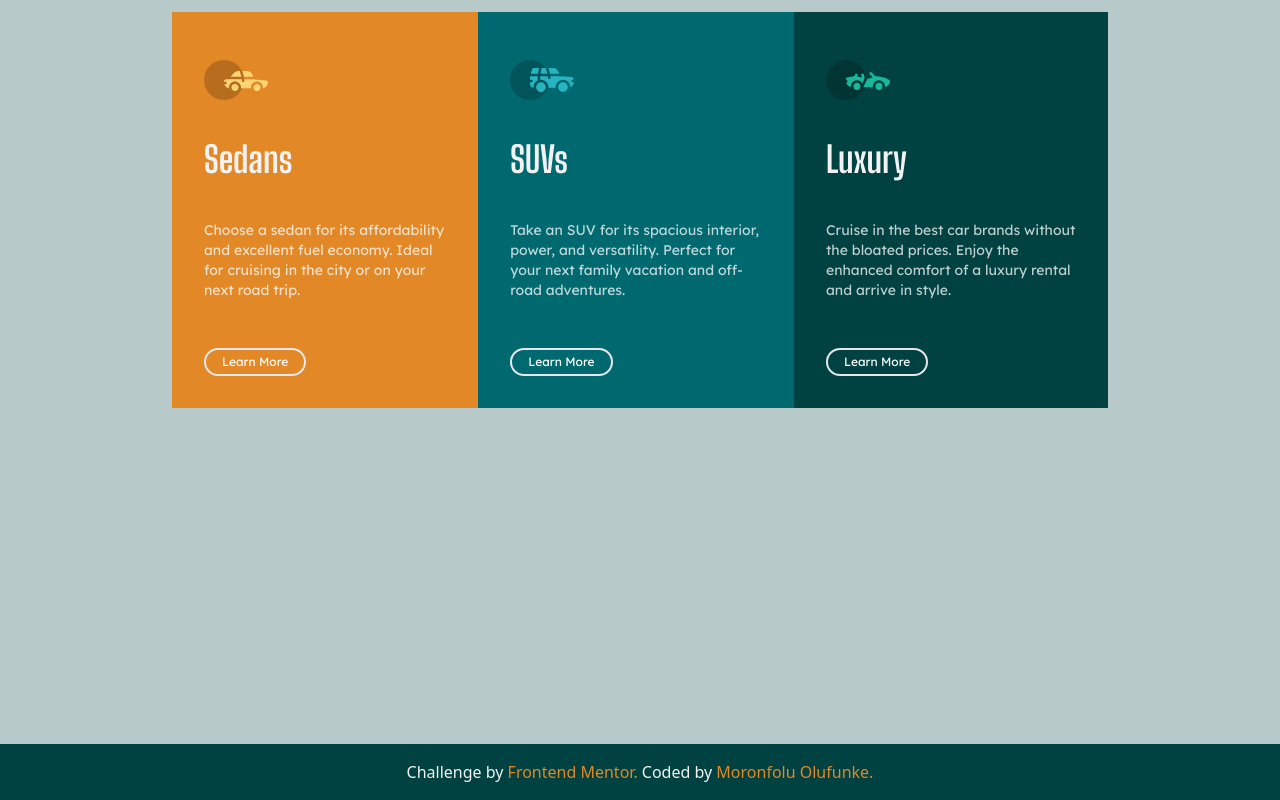
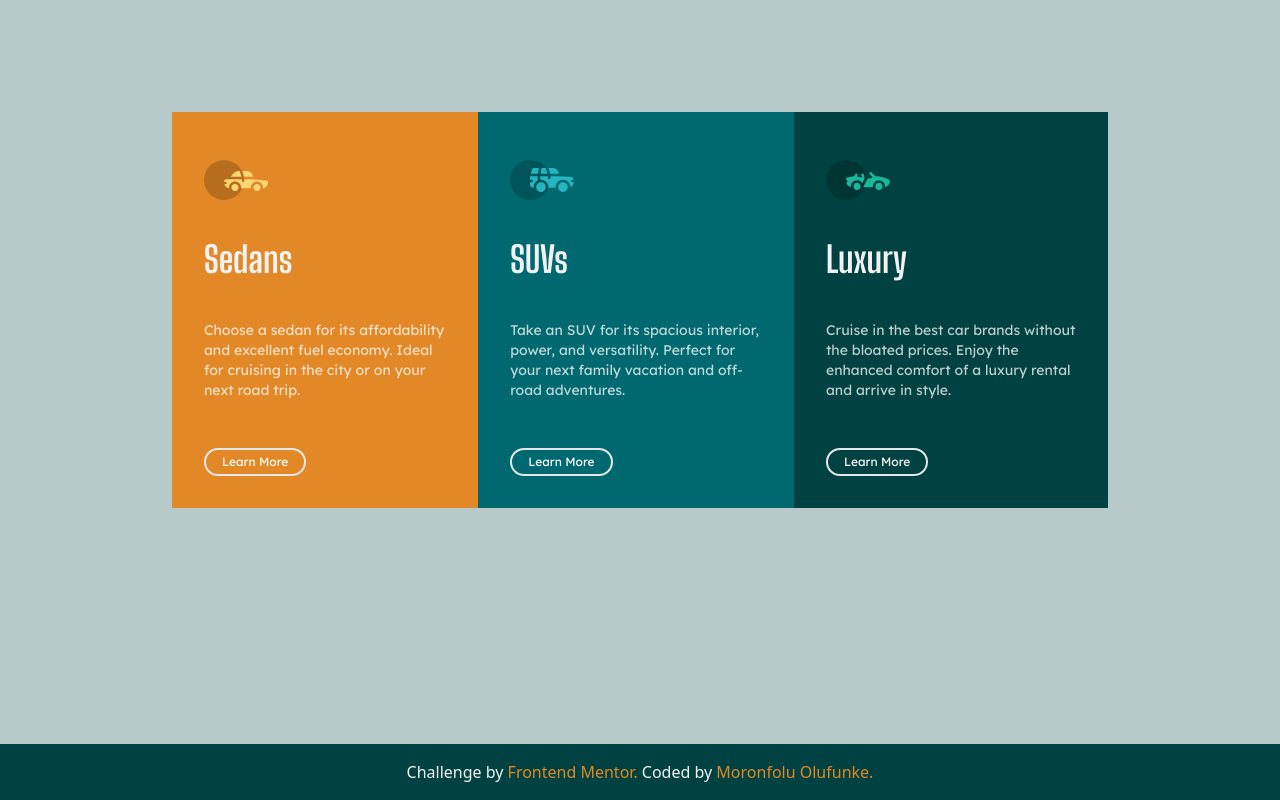
Before and after one commit to MoeRayo/card-components, a Vue app: page / in a window 1280 px wide. Built offline with nearby package versions, Linux system fonts and the light colour scheme.

Commit message:
feat: animation for cards movement across the screen

```diff
--- a/package.json
+++ b/package.json
@@ -9,6 +9,7 @@
   },
   "dependencies": {
     "core-js": "^3.6.5",
+    "gsap": "^3.6.1",
     "vue": "^2.6.11"
   },
   "devDependencies": {
--- a/src/App.vue
+++ b/src/App.vue
@@ -6,6 +6,8 @@
 </template>
 
 <script>
+
+
 import cardcomponent from './components/CardsComponent.vue'
 import footinfo from './components/Footer.vue'
 
--- a/src/components/CardsComponent.vue
+++ b/src/components/CardsComponent.vue
@@ -1,9 +1,8 @@
 <template>
     <div class="container w-3/4 mx-auto ">
-        <div class="flex md:flex-row   flex-col p-3">
-
+        <div class="flex md:flex-row logo  flex-col p-3">
             <div class="flex flex-col  h-3/4  single-card p-8 " v-for="content in contents" :key="content.id">
-                    <div class="my-4">
+                    <div class="my-4 vehicle" >
                         <img :src="getImage(content.logo)" alt="">
                     </div>
                    <h1 class="text-4xl my-6"> {{content.type}}</h1>
@@ -12,13 +11,14 @@
                     <button class="text-xs py-1 px-4 text-white border-white-500 border-2 rounded-full bottom-0 justify-self-end hover:text-current" type="button">Learn More</button>
                    </div>
             </div>
+        </div>
 
-        </div>
     </div>
 </template>
 
 <script>
 
+import { gsap } from "gsap";
 import content from '@/api/cardcontent'
 
 export default {
@@ -31,13 +31,18 @@ export default {
     methods: {
         getImage(path){
             return require('@/assets/'+ path);
-        }
+
+        },
+
     },
-    mounted(){
+    mounted: function(){
         content.getContents(contents => {
             this.contents = contents
-            console.log(this.contents[0])
         })
+        gsap.to('.logo', { y: 100, duration: 3});
+        // gsap.to('.vehicle', { x: 50,delay:5, duration: 3});
+        gsap.to('.vehicle', {y:100, duration: 3});
+
     }
 }
 </script>
@@ -56,7 +61,6 @@ export default {
     h1 {
           font-family: 'Big Shoulders Display', cursive;
           color: hsl(0, 0%, 95%);
-
     }
 
     .cards-para {
```
Also changed, not shown: 1 other file (tests, documents, lock files or other folders).
